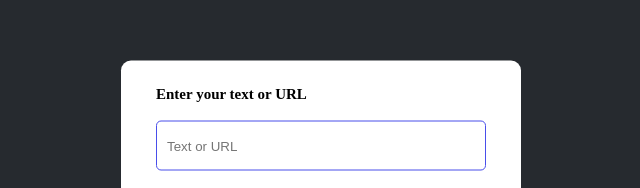
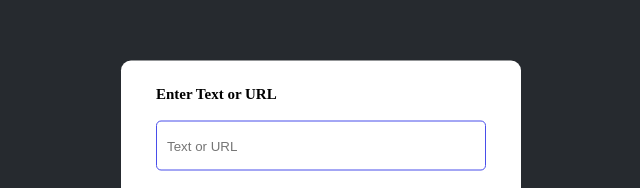
Before and after one commit to himanshu-g7/generateQRcode, a plain HTML site: page index.html in a window 1280 px wide. Shown: the part 217-405 px from the top of the page, 319-959 px from the left. Drawn offline with Linux system fonts and the light colour scheme.

Commit message:
Update index.html

```diff
--- a/index.html
+++ b/index.html
@@ -8,7 +8,7 @@
     </head>
     <body>
         <div class="container">
-            <p>Enter your text or URL</p>
+            <p>Enter Text or URL</p>
             <input type="text" placeholder="Text or URL" id="qrText" />
             <div id="imgBox">
                 <img src="" id="qrImage" />
```
